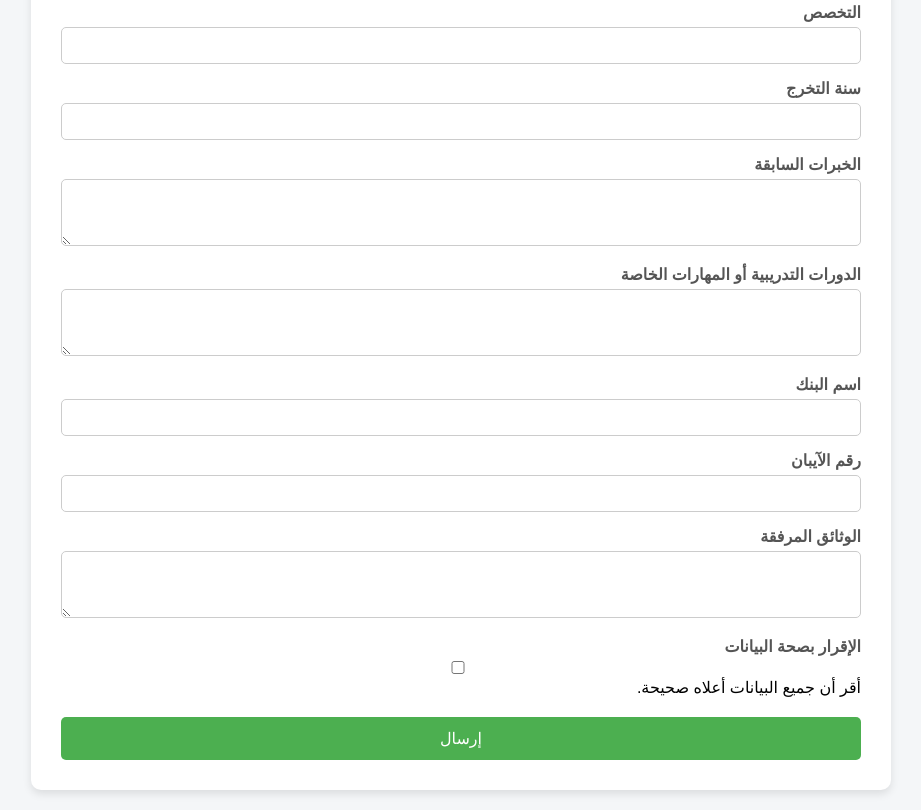
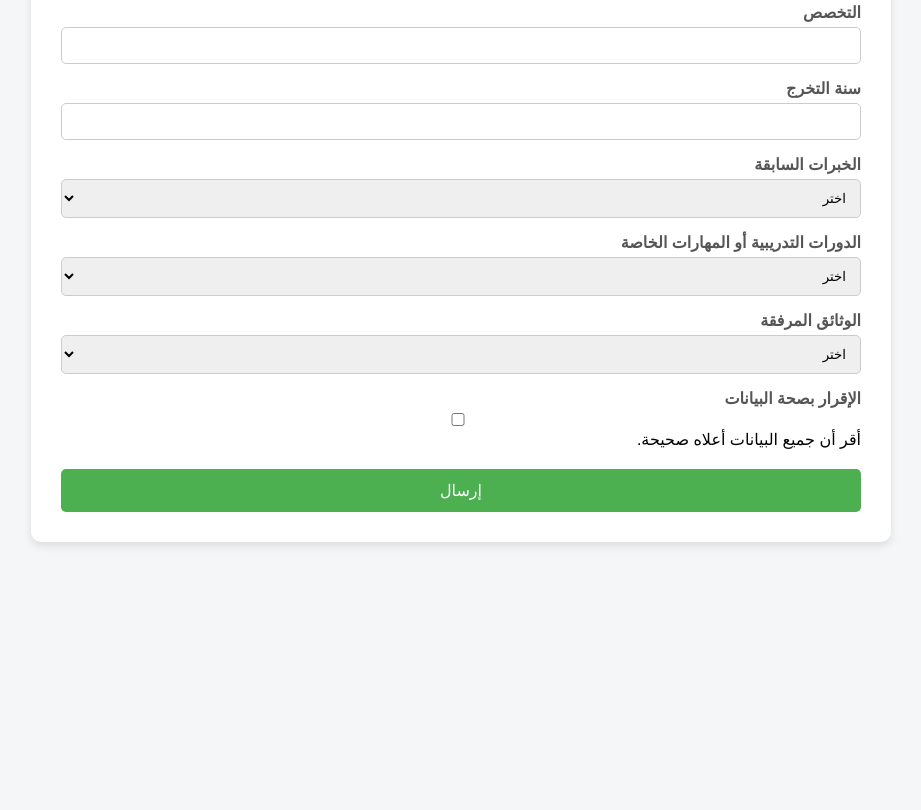
Before and after one commit to m3uai/employee-form, a plain HTML site: page index.html in a window 1280 px wide. Shown: the part 1657-2467 px from the top of the page, without its empty margins (179-1100 px from the left). After the commit the page ends 2219 px from the top, so only its background shows below. Drawn offline with nearby package versions, Linux system fonts and the light colour scheme.

Commit message:
Finall index.html

```diff
--- a/index.html
+++ b/index.html
@@ -142,20 +142,32 @@
             <label>سنة التخرج</label>
             <input type="number" name="graduationYear">
 
+            <!-- الخبرات السابقة -->
             <label>الخبرات السابقة</label>
-            <textarea name="experience" rows="3"></textarea>
+            <select name="hasExperience" id="hasExperience" onchange="toggleField('hasExperience', 'experienceField')">
+                <option value="">اختر</option>
+                <option value="yes">يوجد</option>
+                <option value="no">لا يوجد</option>
+            </select>
+            <textarea name="experience" id="experienceField" rows="3" style="display:none;" placeholder="يرجى كتابة الخبرات السابقة هنا"></textarea>
 
+            <!-- الدورات التدريبية أو المهارات الخاصة -->
             <label>الدورات التدريبية أو المهارات الخاصة</label>
-            <textarea name="skills" rows="3"></textarea>
+            <select name="hasSkills" id="hasSkills" onchange="toggleField('hasSkills', 'skillsField')">
+                <option value="">اختر</option>
+                <option value="yes">يوجد</option>
+                <option value="no">لا يوجد</option>
+            </select>
+            <textarea name="skills" id="skillsField" rows="3" style="display:none;" placeholder="يرجى كتابة الدورات أو المهارات هنا"></textarea>
 
-            <label>اسم البنك</label>
-            <input type="text" name="bankName">
-
-            <label>رقم الآيبان</label>
-            <input type="text" name="iban">
-
+            <!-- الوثائق المرفقة -->
             <label>الوثائق المرفقة</label>
-            <textarea name="attachments" rows="3"></textarea>
+            <select name="hasAttachments" id="hasAttachments" onchange="toggleField('hasAttachments', 'attachmentsField')">
+                <option value="">اختر</option>
+                <option value="yes">يوجد</option>
+                <option value="no">لا يوجد</option>
+            </select>
+            <textarea name="attachments" id="attachmentsField" rows="3" style="display:none;" placeholder="يرجى كتابة الوثائق المرفقة هنا"></textarea>
 
             <label>الإقرار بصحة البيانات</label>
             <input type="checkbox" name="confirmation" value="تم الإقرار"> أقر أن جميع البيانات أعلاه صحيحة.
@@ -165,6 +177,7 @@
     </div>
 
     <script>
+        // كود إرسال الإيميل
         document.getElementById("job-form").addEventListener("submit", function(event) {
             event.preventDefault();
 
@@ -177,6 +190,19 @@
                     console.error("خطأ:", error);
                 });
         });
+
+        // كود إظهار وإخفاء الحقول حسب الاختيار
+        function toggleField(selectId, fieldId) {
+            var select = document.getElementById(selectId);
+            var field = document.getElementById(fieldId);
+
+            if (select.value === "yes") {
+                field.style.display = "block";
+            } else {
+                field.style.display = "none";
+                field.value = "";
+            }
+        }
     </script>
 </body>
 </html>
```
